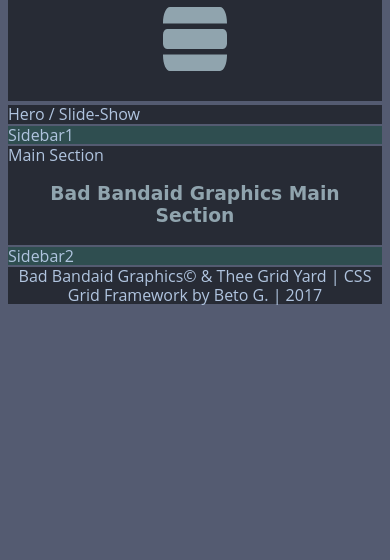
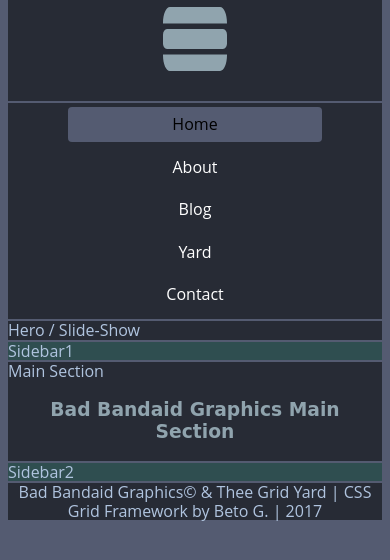
Before and after one commit to betosprojects/Bad-Band-aid-Grid-Yard-Framework, a website: page src/index.html in a window 390 px wide. Both pictures are taken after a click on the picture 195 px from the left and 257 px from the top of the page. Shown: the part 218-778 px from the top of the page. Drawn offline with Linux system fonts and the light colour scheme.

Commit message:
Figuring out the Hamburger toggle

```diff
--- a/src/css/index.css
+++ b/src/css/index.css
@@ -177,7 +177,7 @@
       padding: 0;
       width: 70%; }
   .open {
-    height: 14rem; } }
+    height: 13.5rem; } }
 
 @media (min-width: 30rem) {
   .nav-section .ul-nav {
--- a/src/index.html
+++ b/src/index.html
@@ -60,7 +60,6 @@
 
 <!--Start @content-section-->
 <main class="main-section theme1">Main Section
-
 <h3 class="text-align-center">
 Bad Bandaid Graphics Main Section
 </h3>
@@ -87,7 +86,7 @@
 <!--End grid-template Container-->
 
 
-<!-- <script src="scripts/app.js"></script> -->
+ <script src="scripts/app.js"></script>
 </body>
 
 </html>
--- /dev/null
+++ b/src/scripts/app.js
@@ -0,0 +1,21 @@
+// Menu icon toggle and crickets `-`-`-`-`-`-`-`-`-`-`-`-`-`-`-`-`-`-`-`
+
+document.addEventListener("DOMContentLoaded", function (event) {
+
+
+
+    var menuIcon = document.querySelector('.hamburger-icon');
+    var navSection = document.querySelector('.nav-section');
+    menuIcon.addEventListener('click', function () {
+        if (navSection.classList.contains('open')) {
+            navSection.classList.remove('open');
+        }
+        else {
+            navSection.classList.add('open');
+        }
+    }, false);
+
+
+
+});
+// END of document.ready
```
Also changed, not shown: src/about.html (+1 -1 lines), src/blog.html (+1 -1 lines), src/contact.html (+1 -1 lines), src/scripts/ts/app.ts (+30 -13 lines), src/yard.html (+1 -1 lines), 1 other file.
